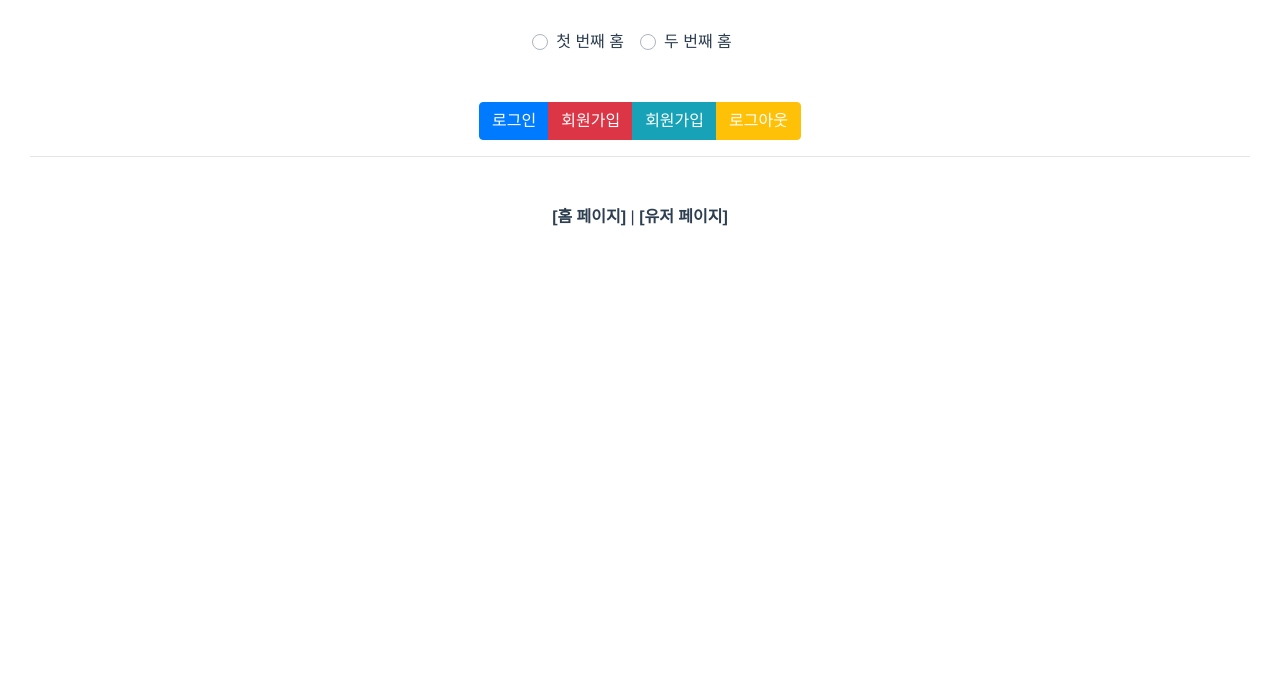
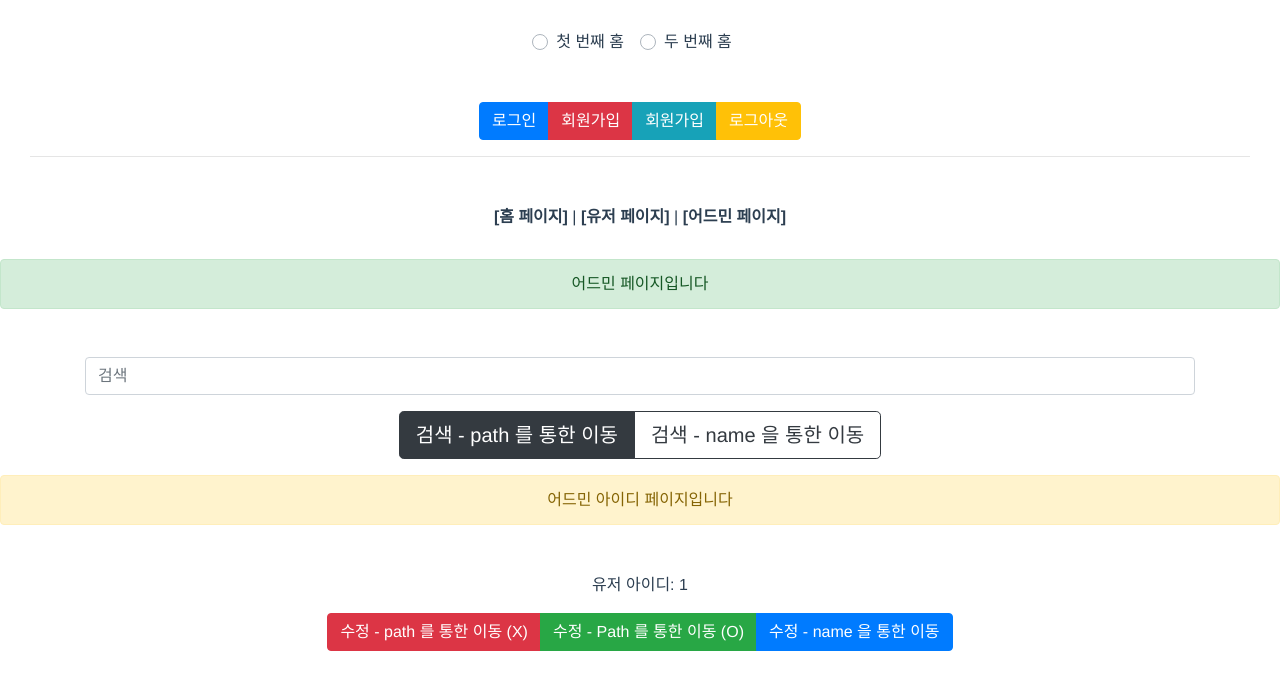
Before and after one commit to sout1217/vuex, a Vue app: page /admin/1 in a window 1280 px wide. Shown: the top 690 px of the page. Built offline with nearby package versions, Linux system fonts and the light colour scheme.

Commit message:
vue router - router children

```diff
--- a/src/App.vue
+++ b/src/App.vue
@@ -18,7 +18,8 @@
 
     <div class="user-page mt-3">
       <router-link to="/">[홈 페이지]</router-link> |
-      <router-link to="/users/1">[유저 페이지]</router-link>
+      <router-link to="/users/1">[유저 페이지]</router-link> |
+      <router-link to="/admin">[어드민 페이지]</router-link>
     </div>
 
   </div>
--- a/src/router/index.js
+++ b/src/router/index.js
@@ -29,7 +29,23 @@ const routes = [
     name: 'users',
     component: () => import('@/views/sign/Users')
   },
-
+  {
+    path: '/admin',
+    name: 'admin',
+    component: () => import('@/views/admin/Admin'),
+    children: [
+      {
+        path: ':id',
+        name: 'adminDetail',
+        component: () => import('@/views/admin/AdminDetail'),
+      },
+      {
+        path: ':id/edit',
+        name: 'adminEdit',
+        component: () => import('@/views/admin/AdminEdit'),
+      }
+    ]
+  }
 ]
 
 const router = createRouter({
--- /dev/null
+++ b/src/views/admin/Admin.vue
@@ -0,0 +1,49 @@
+<template>
+    <div class="admin">
+        <div class="alert alert-success mb-5">
+            어드민 페이지입니다
+        </div>
+
+        <div class="search container">
+            <div class="form-group">
+                <input type="text" class="form-control" placeholder="검색" v-model="adminId">
+            </div>
+            <div class="form-group">
+                <div class="btn-group">
+                    <!-- path 를 이용한 방법 -->
+                    <button type="button" class="btn btn-dark btn-lg"
+                            @click="$router.push({ path: `/admin/${adminId}` }); adminId = null;">검색 - path 를 통한 이동
+                    </button>
+
+                    <!-- name 을 이용한 방법 -->
+                    <!-- params 에서 adminId 는 사용 중이기 때문에 adminId: adminId 로 적으면 오류가 난다 -->
+                    <!-- 때문에 보낼 때는 사용하지 않는 변수명 id: adminId 로 적어주어야 한다 -->
+                    <button type="button" class="btn btn-outline-dark btn-lg"
+                            @click="$router.push({ name: 'adminDetail', params: { id: this.adminId } }); adminId = null;">검색 - name 을 통한
+                        이동
+                    </button>
+                </div>
+            </div>
+        </div>
+
+        <div class="children">
+            <router-view />
+        </div>
+
+    </div>
+</template>
+
+<script>
+    export default {
+        name: "Admin",
+        data() {
+            return {
+                adminId: null
+            }
+        }
+    }
+</script>
+
+<style scoped>
+
+</style>
--- /dev/null
+++ b/src/views/admin/AdminDetail.vue
@@ -0,0 +1,38 @@
+<template>
+    <div class="admin-detail">
+        <div class="alert alert-warning mb-5">
+            어드민 아이디 페이지입니다
+        </div>
+
+        <p> 유저 아이디: {{ adminId }}</p>
+
+
+        <div class="btn-group">
+            <!-- path 를 이용한 방법 -->
+            <!-- [잘못된 예시] 하위 경로에서 형제 경로로 갈 때에는 부모 경로를 적지 않는다  -->
+            <button class="btn btn-danger" @click="$router.push({ path: `admin/${adminId}/edit` })">수정 - path 를 통한 이동 (X)</button>
+
+            <!-- [올바른 예시] 부모경로를 안 적는다  -->
+            <button class="btn btn-success" @click="$router.push({ path: `${adminId}/edit` })">수정 - Path 를 통한 이동 (O)</button>
+
+            <!-- name 을 이용한 방법 -->
+            <button class="btn btn-primary" @click="$router.push({ name: 'adminEdit', params: { id: this.adminId } })">수정 - name 을 통한 이동</button>
+        </div>
+
+    </div>
+</template>
+
+<script>
+    export default {
+        name: "AdminDetail",
+        computed: {
+            adminId() {
+                return this.$route.params.id
+            }
+        }
+    }
+</script>
+
+<style scoped>
+
+</style>
--- /dev/null
+++ b/src/views/admin/AdminEdit.vue
@@ -0,0 +1,27 @@
+<template>
+    <div class="admin-edit">
+        <div class="alert alert-danger mb-5">
+            어드민 수정 페이지입니다
+        </div>
+
+        <p>유저번호: {{ adminId }}</p>
+
+
+
+    </div>
+</template>
+
+<script>
+    export default {
+        name: "AdminEdit",
+        computed: {
+            adminId() {
+                return this.$route.params.id
+            }
+        }
+    }
+</script>
+
+<style scoped>
+
+</style>
```
